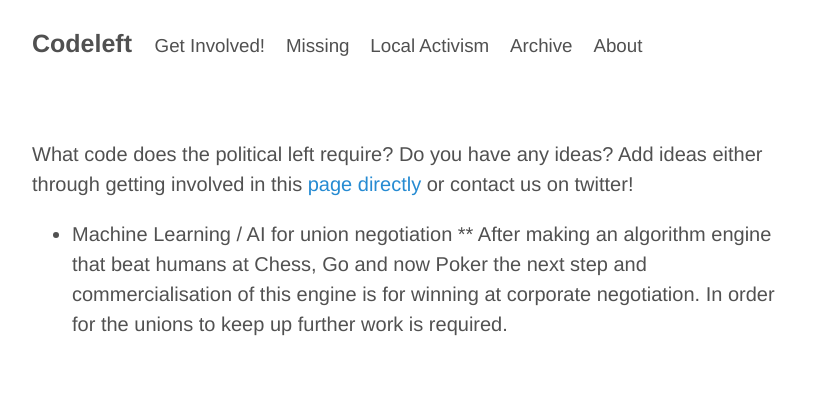
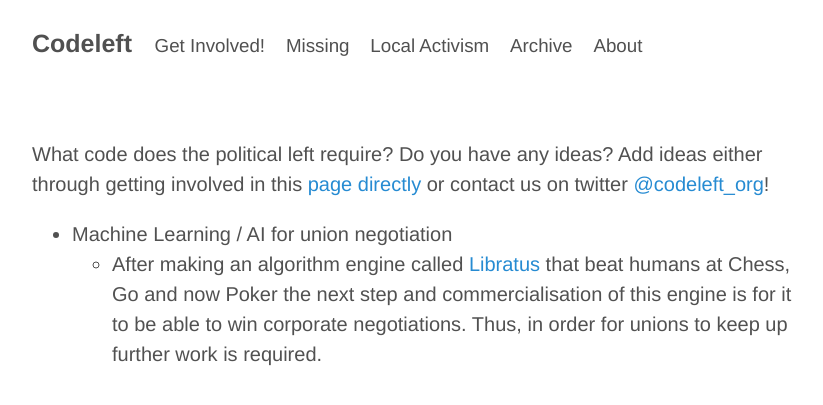
Before and after one commit to johhoi/codeleft, a Jekyll site: the page built from missing.md, in a window 1280 px wide. Shown: the top 405 px of the page, without its empty margins (228-1051 px from the left). Built offline with Jekyll 4.4.1, drawn with Linux system fonts in a browser that asks for light colours.

Commit message:
Update missing.md

```diff
--- a/missing.md
+++ b/missing.md
@@ -3,7 +3,7 @@ layout: default
 title: Missing code
 ---
 
-What code does the political left require? Do you have any ideas? Add ideas either through getting involved in this [page directly](https://github.com/johhoi/codeleft/) or contact us on twitter!
+What code does the political left require? Do you have any ideas? Add ideas either through getting involved in this [page directly](https://github.com/johhoi/codeleft/) or contact us on twitter [@codeleft_org](https://twitter.com/Codeleft_org)!
 
 * Machine Learning / AI for union negotiation
-** After making an algorithm engine that beat humans at Chess, Go and now Poker the next step and commercialisation of this engine is for winning at corporate negotiation. In order for the unions to keep up further work is required.
+    - After making an algorithm engine called [Libratus](https://en.wikipedia.org/wiki/Libratus) that beat humans at Chess, Go and now Poker the next step and commercialisation of this engine is for it to be able to win corporate negotiations. Thus, in order for unions to keep up further work is required.
```
